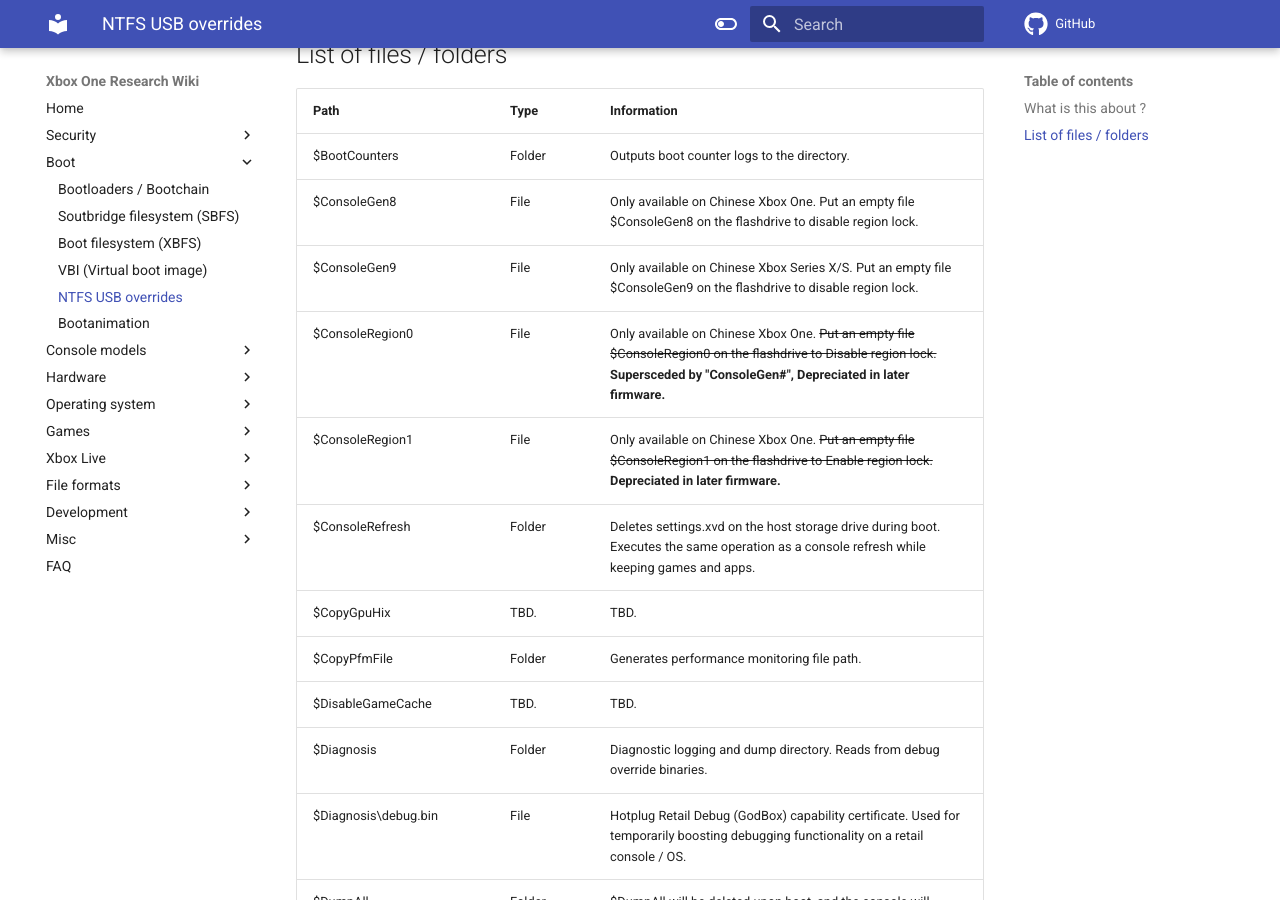
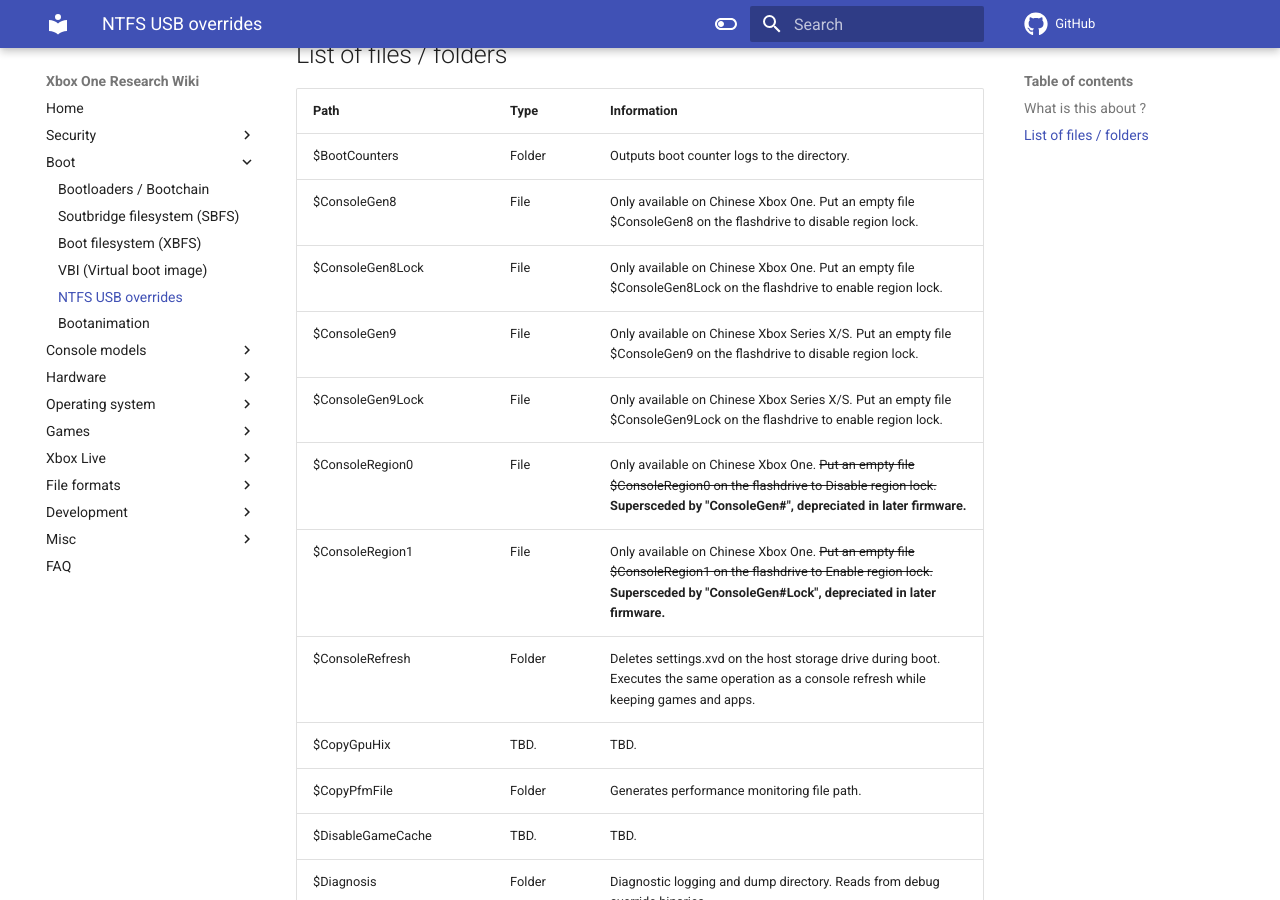
Before and after one commit to xboxoneresearch/wiki, an MkDocs documentation site: the page built from docs/boot/usb-ntfs-overrides.md, in a window 1280 px wide and 900 px high, scrolled down 285 px. Built offline with MkDocs 1.6.1 and Material for MkDocs 9.7.7, drawn with Linux system fonts in a browser that asks for light colours; comment, search, counter and statistics services are not loaded.

Commit message:
Update usb-ntfs-overrides.md to addtwo verified filenames.

```diff
--- a/docs/boot/usb-ntfs-overrides.md
+++ b/docs/boot/usb-ntfs-overrides.md
@@ -13,9 +13,11 @@
 | --------------------------- | ------ | --------------------------------------------------------------------------------------------------------------------------------------------------------- |
 | $BootCounters               | Folder | Outputs boot counter logs to the directory.																											   |
 | $ConsoleGen8                | File   | Only available on Chinese Xbox One. Put an empty file $ConsoleGen8 on the flashdrive to disable region lock.											   |
+| $ConsoleGen8Lock            | File   | Only available on Chinese Xbox One. Put an empty file $ConsoleGen8Lock on the flashdrive to enable region lock.								   |
 | $ConsoleGen9                | File   | Only available on Chinese Xbox Series X/S. Put an empty file $ConsoleGen9 on the flashdrive to disable region lock.									   |
-| $ConsoleRegion0             | File   | Only available on Chinese Xbox One. <s>Put an empty file $ConsoleRegion0 on the flashdrive to Disable region lock.</s> __Supersceded by "ConsoleGen#", Depreciated in later firmware.__|
-| $ConsoleRegion1             | File   | Only available on Chinese Xbox One. <s>Put an empty file $ConsoleRegion1 on the flashdrive to Enable region lock.</s> __Depreciated in later firmware.__  |
+| $ConsoleGen9Lock            | File   | Only available on Chinese Xbox Series X/S. Put an empty file $ConsoleGen9Lock on the flashdrive to enable region lock.						   |
+| $ConsoleRegion0             | File   | Only available on Chinese Xbox One. <s>Put an empty file $ConsoleRegion0 on the flashdrive to Disable region lock.</s> __Supersceded by "ConsoleGen#", depreciated in later firmware.__|
+| $ConsoleRegion1             | File   | Only available on Chinese Xbox One. <s>Put an empty file $ConsoleRegion1 on the flashdrive to Enable region lock.</s> __Supersceded by "ConsoleGen#Lock", depreciated in later firmware.__  |
 | $ConsoleRefresh             | Folder | Deletes settings.xvd on the host storage drive during boot. Executes the same operation as a console refresh while keeping games and apps.                |
 | $CopyGpuHix                 | TBD.   | TBD.																																					   |
 | $CopyPfmFile                | Folder | Generates performance monitoring file path.																											   |
```
